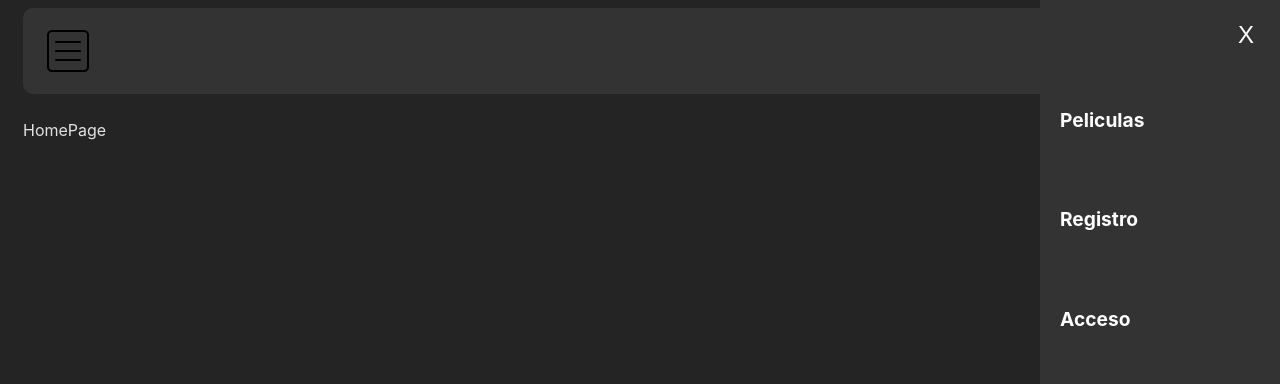
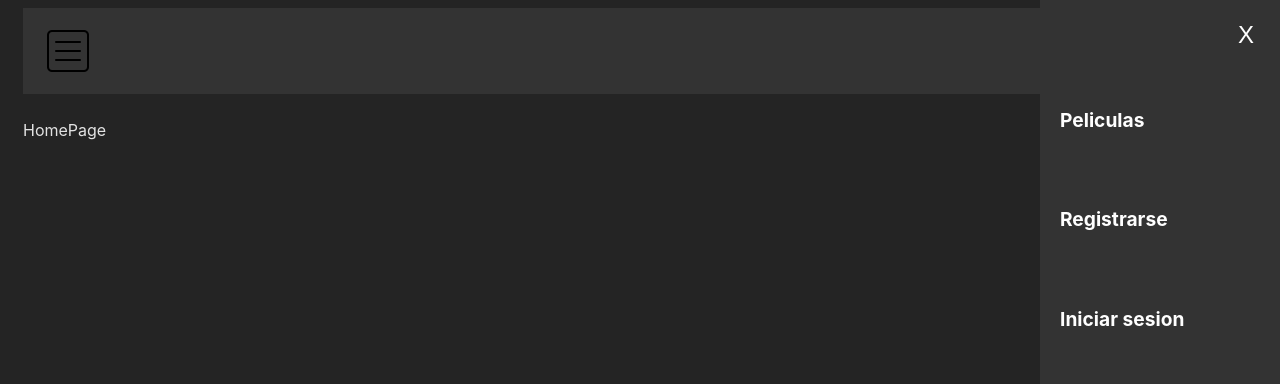
Before and after one commit to ivanballester/OlimpoCinematografico-client, a React (Vite) app: page / in a window 1280 px wide. Both pictures are taken after a click on the picture 68 px from the left and 51 px from the top of the page. Shown: the top 384 px of the page. Built offline with nearby package versions, Linux system fonts and the light colour scheme; grey boxes are pictures that could not be loaded.

Commit message:
loggin terminado, burguer menu desplegado

```diff
--- a/src/App.css
+++ b/src/App.css
@@ -2,17 +2,7 @@
   margin: 0 15px;
   background-color: #242424;
 }
-nav {
-  display: flex;
-  justify-content: space-between;
-  border-radius: 10px;
-  align-items: center;
-}
 
-.no-underline {
-  text-decoration: none;
-  color: white;
-}
 .signup-inputs {
   display: flex;
   flex-direction: column;
--- a/src/components/Navbar.jsx
+++ b/src/components/Navbar.jsx
@@ -46,12 +46,12 @@ export default function Navbar() {
 
           {!isLoggedIn && (
             <Link to="/signup" className="menu-item" onClick={handleToggleMenu}>
-              <h4>Registro</h4>
+              <h4>Registrarse</h4>
             </Link>
           )}
           {!isLoggedIn && (
             <Link to="/login" className="menu-item" onClick={handleToggleMenu}>
-              <h4>Acceso</h4>
+              <h4>Iniciar sesion</h4>
             </Link>
           )}
           {isAdmin && (
```
